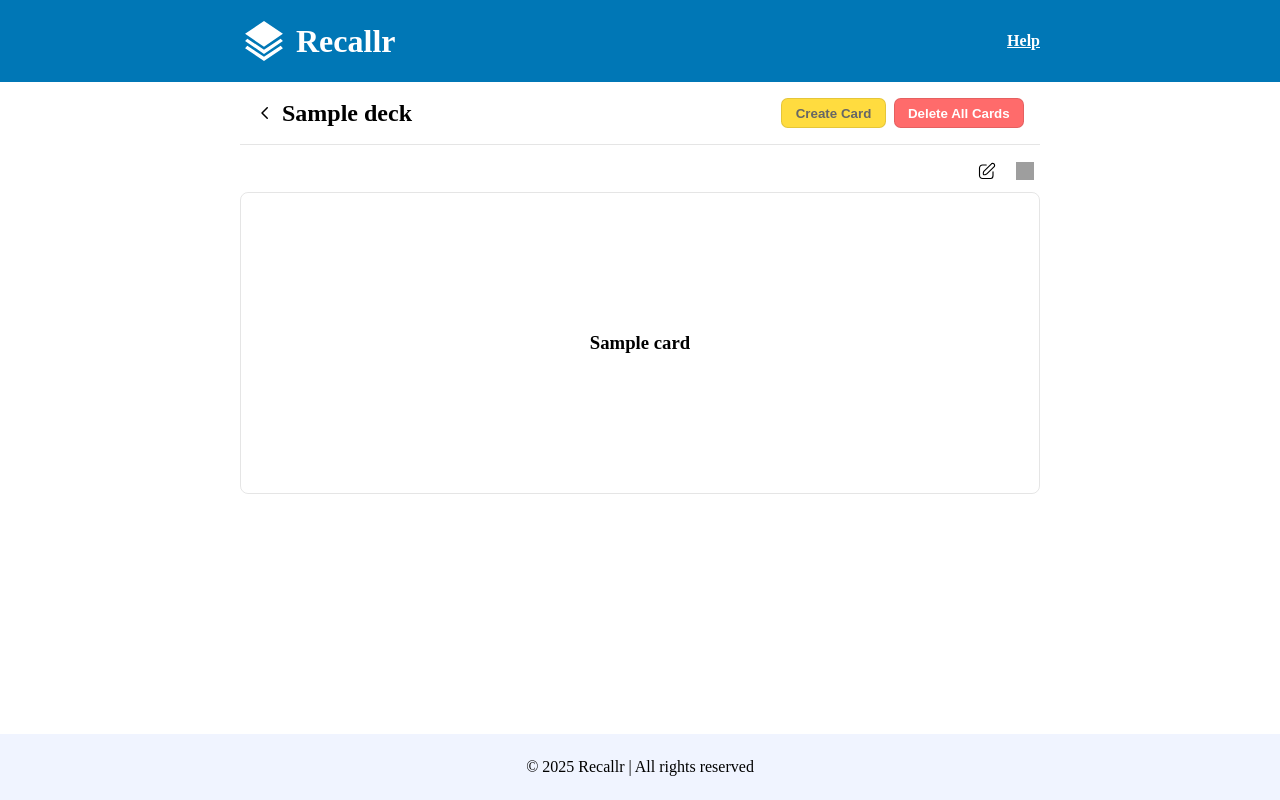
After one commit to walidkhamees/Recallr, a Flask app: template app/templates/quiz.html in a window 1280 px wide. The commit adds this page. Run offline with Flask 3, Linux system fonts and the light colour scheme; the template is opened without the code that fills it: most values are stand-ins (such as "Sample title", 1, 10 or a date in 2020); grey boxes are pictures that could not be loaded.

Commit message:
adds quizes files and fixes minor mistakes

```diff
--- a/app/routes/deck/routes.py
+++ b/app/routes/deck/routes.py
@@ -30,9 +30,6 @@ def get_deck_route(deck_name):
     # Handle the case where the deck doesn't exist
     deck, message = get_deck(deck_name)
 
-    print("message: ", message)
-    print("deck: ", deck)
-
     if message == "":
         return render_template("deck.html", deck=deck)
 
--- /dev/null
+++ b/app/routes/quiz/__init__.py
@@ -0,0 +1 @@
+from .routes import quiz_bp
--- a/app/templates/decks.html
+++ b/app/templates/decks.html
@@ -78,7 +78,7 @@
       <div class="deck-header">
 
         <div class="deck-header-title">
-          <a href="/deck">
+          <a href="/">
             <img src="/static/svg/back.svg" width="18" height="18" alt="Back Icon" />
           </a>
           <h2>All Decks</h2>
--- /dev/null
+++ b/app/templates/quiz.html
@@ -0,0 +1,257 @@
+<!doctype html>
+<html lang="en">
+  <head>
+    <meta charset="UTF-8" />
+    <meta name="viewport" content="width=device-width, initial-scale=1.0" />
+    <title>{{ deck.name }}</title>
+
+    <link rel="stylesheet" href="/static/css/common.css" />
+    <link rel="stylesheet" href="/static/css/deck-style.css" />
+  </head>
+  <body>
+    <header>
+      <div class="container">
+        <a id="logo" href="/">
+          <img
+            src="/static/svg/stack.svg"
+            alt="Stack Icon"
+            width="48"
+            height="48"
+          />
+          <h1>Recallr</h1>
+        </a>
+        <nav>
+          <ul>
+            <li><a href="/help">Help</a></li>
+          </ul>
+        </nav>
+      </div>
+    </header>
+
+    <div class="modal" id="create-card-modal">
+      <div class="container">
+        <form
+          id="create-card-form"
+          action="/deck/{{ deck.name }}/card"
+          method="POST"
+        >
+          <h2>Create a new card</h2>
+          <div class="input-group">
+            <label for="name">Question</label>
+            <input
+              type="text"
+              name="question"
+              id="question-input"
+              placeholder="Enter a question for your card"
+            />
+          </div>
+          <div class="input-group">
+            <label for="name">Answer</label>
+            <input
+              type="text"
+              name="answer"
+              id="answer-input"
+              placeholder="Enter an answer for your card"
+            />
+          </div>
+          <div class="form-actions">
+            <button
+              type="button"
+              id="close-create-card-btn"
+              class="cancel-button"
+            >
+              Cancel
+            </button>
+            <button
+              type="submit"
+              id="sumbit-create-deck-btn"
+              class="confirm-button"
+            >
+              Create
+            </button>
+          </div>
+        </form>
+      </div>
+    </div>
+
+    <div class="modal" id="delete-all-modal">
+      <div class="container">
+        <form id="delete-all-form">
+          <h2>Delete All Cards in {{ deck.name }}</h2>
+          <div class="input-group">
+            <p>Are you sure you want to delete all cards in {{ deck.name }}?</p>
+          </div>
+          <div class="form-actions">
+            <button
+              type="button"
+              id="close-delete-all-btn"
+              class="cancel-button"
+            >
+              Cancel
+            </button>
+
+            <button
+              type="submit"
+              id="sumbit-delete-all-btn"
+              class="confirm-button"
+            >
+              Delete
+            </button>
+          </div>
+        </form>
+      </div>
+    </div>
+
+    <main>
+      <div class="container">
+        <div class="deck-header">
+          <div class="deck-header-title">
+            <a href="/deck">
+              <img src="/static/svg/back.svg" width="18" height="18" alt="" />
+            </a>
+            <h2>{{ deck.name }}</h2>
+          </div>
+
+          <div class="actions">
+            <button id="open-new-card-modal">Create Card</button>
+            <button id="open-delete-all-modal">Delete All Cards</button>
+          </div>
+        </div>
+      </div>
+
+      <div class="container">
+        <div class="cards">
+          {% for card_id, card in deck.cards.items() %}
+          <div class="card-container" data-card-id="{{ card_id }}">
+            <div class="card-actions">
+              <button class="card-btn edit-card">
+                <img
+                  src="/static/svg/edit.svg"
+                  alt="edit icon"
+                  width="18"
+                  height="18"
+                />
+              </button>
+              <button class="card-btn delete-card" data-card-id="{{ card_id }}">
+                <img
+                  src="/static/svg/trash.svg"
+                  alt="trash icon"
+                  width="18"
+                  height="18"
+                />
+              </button>
+            </div>
+            <div class="card" data-flipped="false">
+              <div class="question">
+                <h3>{{ card.question }}</h3>
+              </div>
+              <div class="answer">
+                <h3>{{ card.answer }}</h3>
+              </div>
+            </div>
+          </div>
+          {% endfor %}
+        </div>
+      </div>
+    </main>
+
+    <footer>
+      <p>&copy; 2025 Recallr | All rights reserved</p>
+    </footer>
+
+    <script>
+      function convertStringToBoolean(booleanString) {
+        switch (booleanString.toLowerCase()) {
+          case "true":
+            return true;
+          case "false":
+            return false;
+          default:
+            return false;
+        }
+      }
+
+      async function handleDeleteCardBtn(e) {
+        const url = window.location.href;
+        const cardId = e.target.parentElement.getAttribute("data-card-id");
+        const card = e.target.parentElement.parentElement.parentElement;
+        if (!cardId) {
+          return;
+        }
+
+        const response = await fetch(`${url}/card/${cardId}`, {
+          method: "DELETE",
+        });
+
+        if (response.ok) {
+          card.remove();
+        }
+      }
+
+      // Modals
+      const createCardModal = document.querySelector("#create-card-modal");
+      const deleteAllModal = document.querySelector("#delete-all-modal");
+
+      // open modal buttons
+      const openNewCardModalBtn = document.querySelector(
+        "#open-new-card-modal",
+      );
+      const openDeleteAllModalBtn = document.querySelector(
+        "#open-delete-all-modal",
+      );
+
+      // open modals
+      openNewCardModalBtn.addEventListener("click", () => {
+        createCardModal.style.display = "flex";
+      });
+
+      openDeleteAllModalBtn.addEventListener("click", () => {
+        deleteAllModal.style.display = "flex";
+      });
+
+      // create card form
+      const createCardForm = document.querySelector("#create-card-form");
+      const closeCreateCardBtn = document.querySelector(
+        "#close-create-card-btn",
+      );
+
+      // delete all modal form
+      const deleteAllForm = document.querySelector("#delete-all-form");
+      const closeDeleteAllBtn = document.querySelector("#close-delete-all-btn");
+
+      closeDeleteAllBtn.addEventListener("click", () => {
+        deleteAllModal.style.display = "none";
+      });
+
+      closeCreateCardBtn.addEventListener("click", () => {
+        createCardModal.style.display = "none";
+      });
+
+      // all cards
+      const cards = document.querySelectorAll(".card");
+      const deleteCardBtns = document.querySelectorAll(".card-btn.delete-card");
+
+      deleteCardBtns.forEach((deleteCardBtn) => {
+        deleteCardBtn.addEventListener("click", handleDeleteCardBtn);
+      });
+
+      cards.forEach((card) => {
+        card.addEventListener("click", () => {
+          const flipped = convertStringToBoolean(
+            card.getAttribute("data-flipped"),
+          );
+
+          if (flipped) {
+            card.setAttribute("data-flipped", "false");
+            card.querySelector(".answer").style.display = "none";
+            card.querySelector(".question").style.display = "block";
+          } else {
+            card.setAttribute("data-flipped", "true");
+            card.querySelector(".answer").style.display = "block";
+            card.querySelector(".question").style.display = "none";
+          }
+        });
+      });
+    </script>
+  </body>
+</html>
```
Also changed, not shown: app/routes/quiz/routes.py (added, +8 -0 lines), app/services/quiz.py (added).
